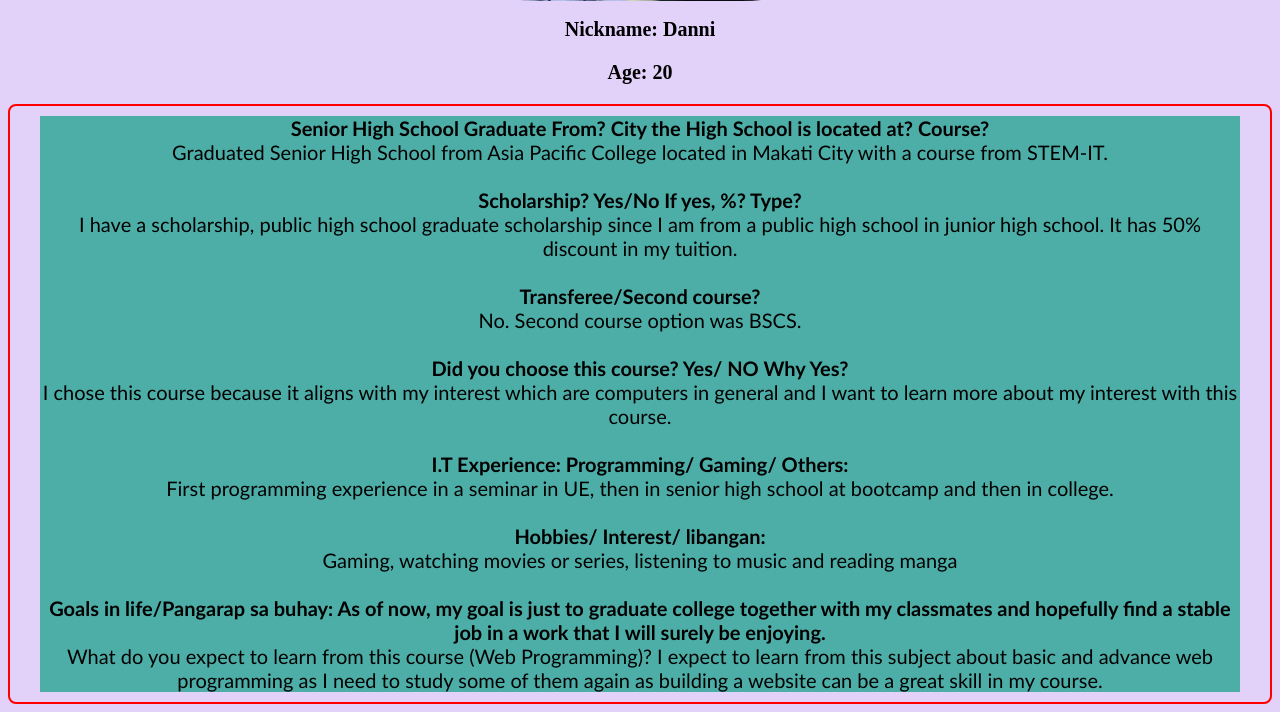
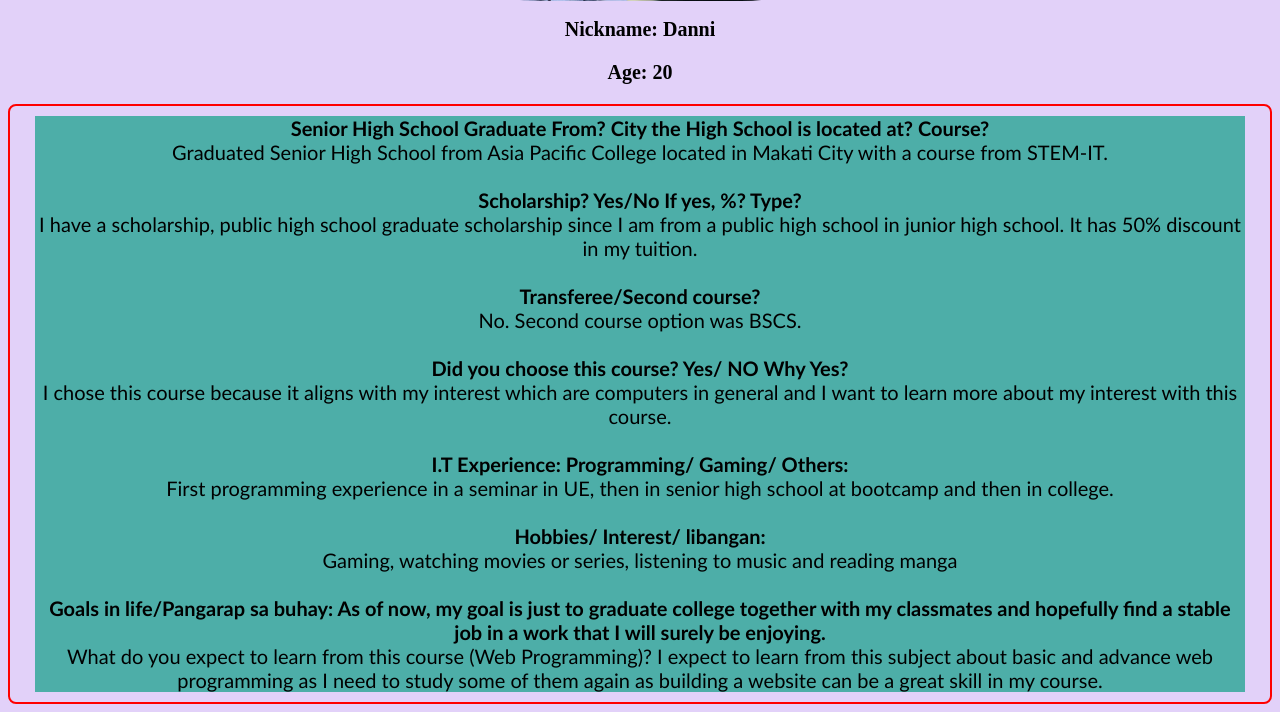
Before and after one commit to drmorta/lab2, a PHP site: page / in a window 1280 px wide. Shown: the part 486-1198 px from the top of the page. Run offline with PHP 8.4, Linux system fonts and the light colour scheme.

Commit message:
Updated CSS

```diff
--- a/week3/style.css
+++ b/week3/style.css
@@ -32,8 +32,8 @@ p {
 article {
   margin-left: auto;
   margin-right: auto;
-  padding-left: 20px;
-  padding-right: 20px;
+  padding-left: 15px;
+  padding-right: 15px;
   border: 2px solid red;
   border-radius: 8px;
 
```
